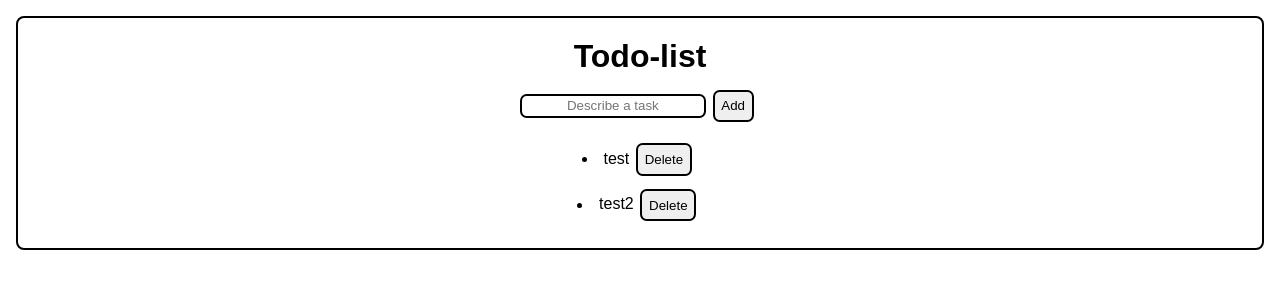
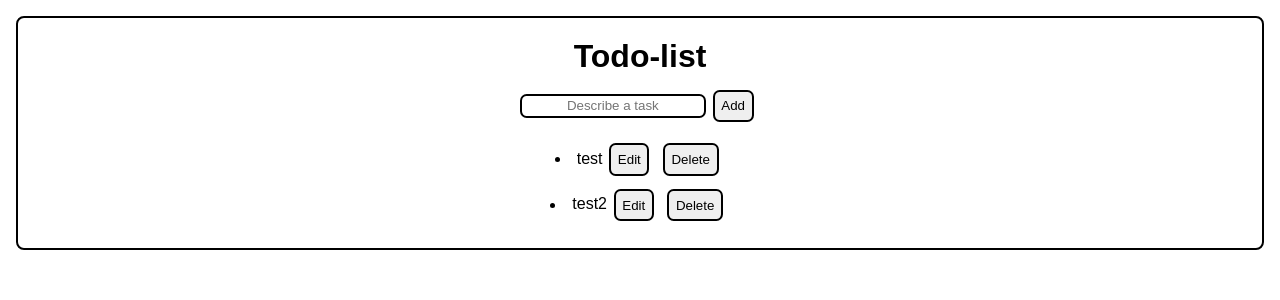
Before and after one commit to shotaroi/react-todo-list-app, a React (Vite) app: page / in a window 1280 px wide. Shown: the top 300 px of the page. Built offline with nearby package versions, Linux system fonts and the light colour scheme.

Commit message:
Add edit button

```diff
--- a/src/components/ToDoList.jsx
+++ b/src/components/ToDoList.jsx
@@ -8,6 +8,7 @@ function ToDoList({ tasks, deleteTask }) {
             {tasks.map((task) => (
                 <li key={task.id}>
                     {task.description}
+                    <button>Edit</button>
                     <button onClick={() => deleteTask(task.id)}>Delete</button>
                 </li>
             ))}
```
